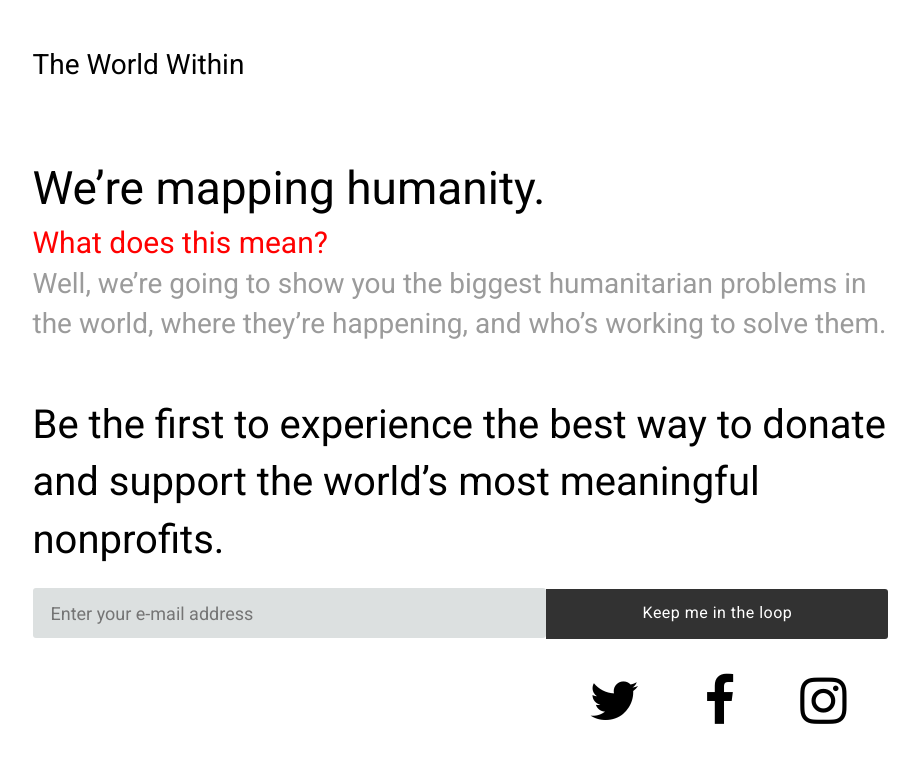
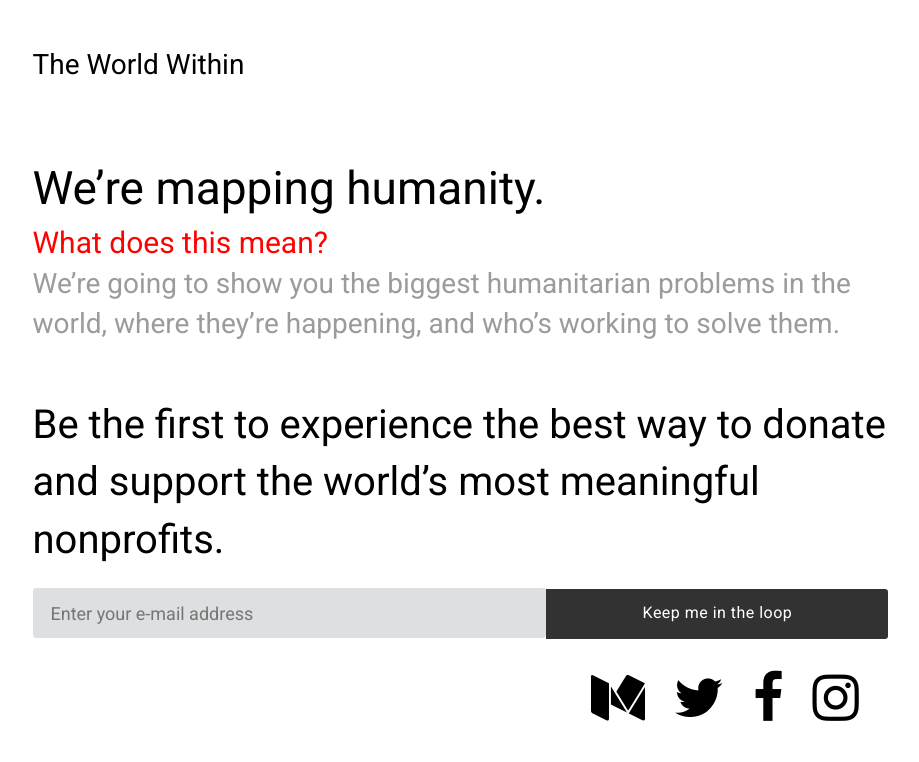
Before and after one commit to worldwithin/worldwithin.github.io, a plain HTML site: page index.html in a window 1280 px wide. Shown: the whole page, without its empty margins (180-1099 px from the left). Drawn offline with Linux system fonts and the light colour scheme.

Commit message:
add medium blog

```diff
--- a/css/splash_page.css
+++ b/css/splash_page.css
@@ -674,6 +674,10 @@ h1 small, h2 small, h3 small, h1 .small, h2 .small, h3 .small {
 	color: #000;
 	text-decoration: none;
 }
+.navbar-blog {
+	float: right;
+	margin-top: -45px;
+}
 .modal-backdrop.in {
 	opacity: 0.25;
 }
@@ -758,7 +762,7 @@ h1 small, h2 small, h3 small, h1 .small, h2 .small, h3 .small {
 
 .social li {
 	float: right;
-	padding: 25px 65px 10px 0px;
+	padding: 0.8em 1.9em 1.0em 0em;
 }
 
 .navebar-home {
@@ -811,7 +815,7 @@ h1 small, h2 small, h3 small, h1 .small, h2 .small, h3 .small {
 
 @media (min-width: 46.8em) {
 	.social li {
-		padding: 35px 65px 30px 0px;
+		padding: 1.8em 1.5em 1.0em 0em;
 	}
 }
 
@@ -825,16 +829,10 @@ h1 small, h2 small, h3 small, h1 .small, h2 .small, h3 .small {
 		border-bottom-left-radius: 0px;
 		border-top-left-radius: 0px;
 	}
-	.social {
-    margin-right: -24px;
-	}
 	.social li {
-		padding: 35px 65px 30px 0px;
+		padding: 1.8em 1.6em 1.0em 0em;
 	}
 }
 
 @media (min-width: 73em) {
-	.social li {
-		padding: 35px 65px 30px 0px;
-	}
 }
--- a/index.html
+++ b/index.html
@@ -14,7 +14,7 @@
     <link href="css/splash_page.css" rel="stylesheet" />
 
     <!--     Fonts     -->
-    <link href="https://netdna.bootstrapcdn.com/font-awesome/4.1.0/css/font-awesome.css" rel="stylesheet">
+    <link href="https://netdna.bootstrapcdn.com/font-awesome/4.7.0/css/font-awesome.css" rel="stylesheet">
     <link href="https://fonts.googleapis.com/css?family=Roboto" rel="stylesheet">
 
     <script src="js/jquery-1.10.2.js" type="text/javascript"></script>
@@ -54,12 +54,13 @@
           <h3>The World Within</h3>
         </a>
       </div>
+
       <div class="motto">
         We’re mapping humanity.
         <div class="motto-tag">What does this mean?</div>
       </div>
       <div class="sub-motto">
-        Well, we’re going to show you the biggest humanitarian problems in the world, where they’re happening, and who’s working to solve them.
+        We’re going to show you the biggest humanitarian problems in the world, where they’re happening, and who’s working to solve them.
       </div>
 
       <div class="subscribe">
@@ -94,6 +95,11 @@
             <i class="fa fa-3x fa-twitter"></i>
           </a>
         </li>
+        <li class="medium">
+          <a href="https://medium.com/worldwithinhq">
+            <i class="fa fa-3x fa-medium"></i>
+          </a>
+        </li>
        </ul>
     </div>
   </div>
```
